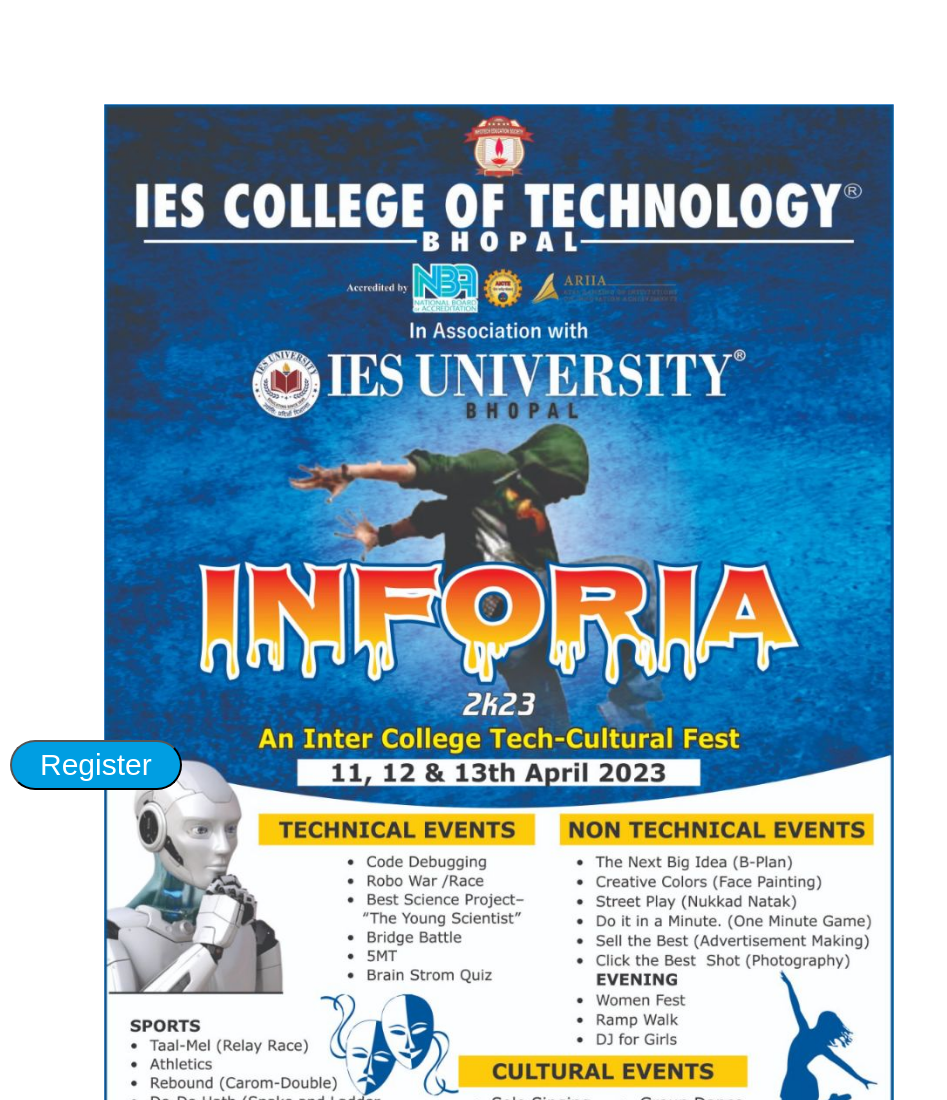
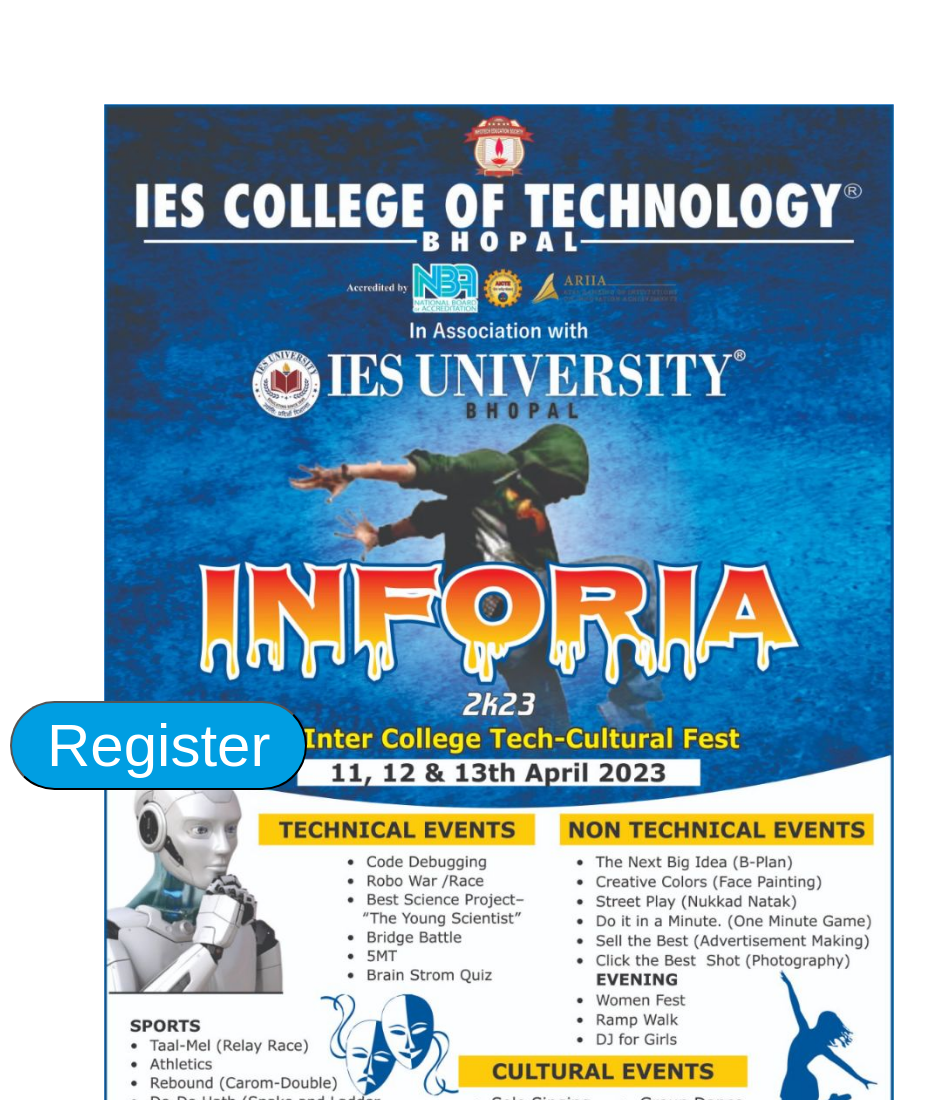
Before and after one commit to hthkydv/inforia2023, a plain HTML site: page index.html in a window 1280 px wide. Shown: the top 1100 px of the page, without its empty margins (0-947 px from the left). Drawn offline with Linux system fonts and the light colour scheme; a web font is replaced by a local one.

Commit message:
Update index.html

```diff
--- a/index.html
+++ b/index.html
@@ -224,17 +224,18 @@
           padding: 14px 60px;
           background-color: #009ee2;
           color: white;
+
           }
           }
         }
       </style>
       <a href="https://forms.gle/Si3tCpMpmNEmzCkv7" style=""><button class="reg" style="
-    position: fixed;
+        position: fixed;
     bottom: 10px;
     left: 10px;
     border-radius: 5000px;
-    font-size: 30px;
-    padding: 6px 28px;
+    font-size: 60px;
+    padding: 8px 35px;
     background-color: #009ee2;
     color: white;
     ">Register</button></a>
```
